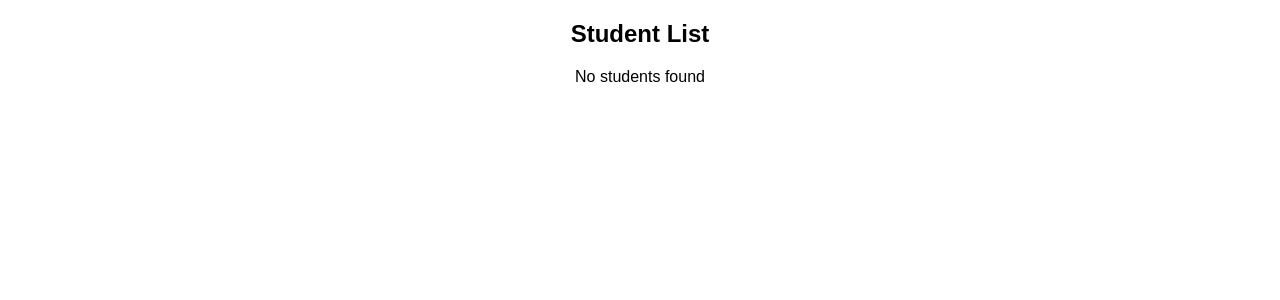
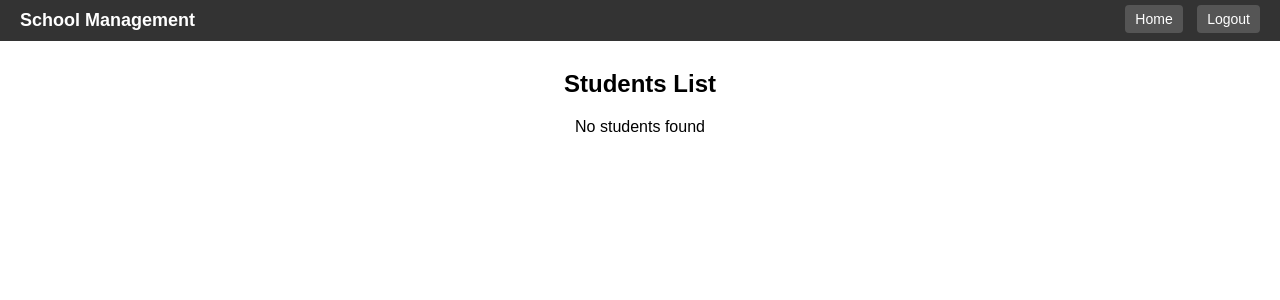
Before and after one commit to INV-ShabnaKS/php-school-management, a PHP site: page /public/viewstudent.php in a window 1280 px wide. Shown: the top 300 px of the page. Run offline with PHP 8.4, Linux system fonts and the light colour scheme; the visitor is signed in with stand-in values (Sample User, id 1); data that the repository does not hold is empty.

Commit message:
feat:added dashboard and header

```diff
--- a/public/addstudent.php
+++ b/public/addstudent.php
@@ -4,6 +4,7 @@ if (!isset($_SESSION['username'])) {
     header("Location: login.html");
     exit();
 }
+include 'header.php';
 ?>
 
 <!DOCTYPE html>
--- /dev/null
+++ b/public/header.php
@@ -0,0 +1,68 @@
+<?php
+if (session_status() === PHP_SESSION_NONE) {
+    session_start();
+}
+
+if (isset($_GET['logout'])) {
+    session_destroy();
+    header("Location: login.html");
+    exit();
+}
+?>
+<style>
+    .header {
+        background: #333;
+        color: white;
+        padding: 10px 20px;
+        display: flex;
+        justify-content: space-between; /
+        align-items: center;
+        position: fixed;
+        top: 0;
+        left: 0;
+        width: 100%;
+        z-index: 1000;
+        box-sizing: border-box;
+    }
+    .header h1 {
+        margin: 0;
+        font-size: 18px;
+        white-space: nowrap;
+    }
+    .header a {
+        color: white;
+        text-decoration: none;
+        margin-left: 10px;
+        padding: 6px 10px;
+        background: #555;
+        border-radius: 4px;
+        font-size: 14px;
+        white-space: nowrap;
+    }
+    .header a:hover {
+        background: #777;
+    }
+    body {
+        margin: 0;
+        margin-top: 60px;
+        font-family: Arial, sans-serif;
+    }
+
+    @media (max-width: 500px) {
+        .header {
+            flex-direction: column;
+            align-items: flex-start;
+        }
+        .header div {
+            margin-top: 5px;
+        }
+    }
+</style>
+
+<div class="header">
+    <h1>School Management</h1>
+    <div>
+        <a href="dashboard.php">Home</a>
+        <a href="?logout=1">Logout</a>
+    </div>
+</div>
--- a/public/login.php
+++ b/public/login.php
@@ -1,6 +1,7 @@
 <?php
 date_default_timezone_set('Asia/Kolkata');
 include '../config/db.php';
+include 'header.php';
 
 
 function failed_attempt($conn, $username) {
@@ -72,9 +73,8 @@ if ($_SERVER['REQUEST_METHOD'] === 'POST') {
         if ($password === $user['password']) {
             session_start();
             $_SESSION['username'] = $username;
+            header("Location: dashboard.php");
 
-            echo "<form action='addstudent.php'><button>Add Student</button></form>";
-            echo "<form action='viewstudent.php'><button>View Students</button></form>";
             reset_attempts($conn, $username);
         } else {
             echo "Invalid password.";
--- a/public/register.php
+++ b/public/register.php
@@ -5,6 +5,7 @@ if (!isset($_SESSION['username'])) {
     exit();
 }
 include '../config/db.php';
+include 'header.php';
 
 if ($_SERVER['REQUEST_METHOD'] === 'POST') {
     $fullname = $_POST['fullname'];
--- a/public/viewstudent.php
+++ b/public/viewstudent.php
@@ -6,7 +6,7 @@ if (!isset($_SESSION['username'])) {
 }
 
 include '../config/db.php';
-
+include 'header.php';
 
 $limit = 5;
 
@@ -30,7 +30,8 @@ $total_pages = ceil($total_students / $limit);
     <style>
         body {
             font-family: Arial, sans-serif;
-            margin: 20px;
+            margin: 0;
+            padding-top:70px;
             text-align: center;
         }
         .card {
@@ -60,7 +61,7 @@ $total_pages = ceil($total_students / $limit);
 </head>
 <body>
 
-<h2>Student List</h2>
+<h2>Students List</h2>
 
 <?php
 
```
Also changed, not shown: index.php (+6 -4 lines), public/dashboard.php (added, +51 -0 lines).
